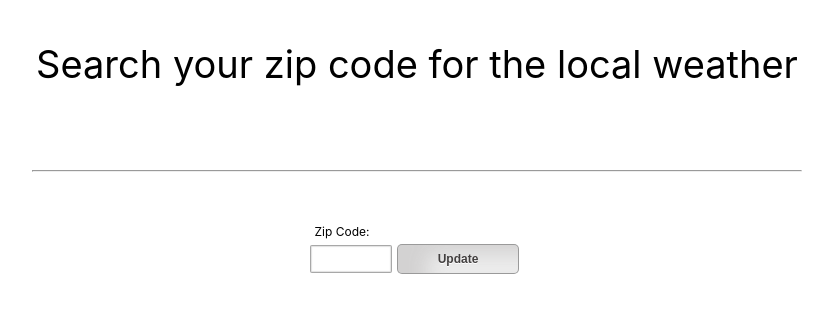
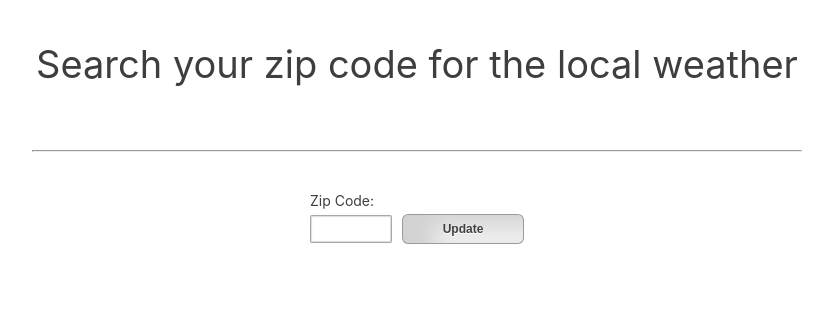
Before and after one commit to Joelstraley/Weather-App-Challenge, a React (Create React App) app: page / in a window 1280 px wide. Shown: the top 312 px of the page, without its empty margins (223-1056 px from the left). Built offline with nearby package versions, Linux system fonts and the light colour scheme; no server answers.

Commit message:
updated CSS margins and changed overall font color to dark gray

```diff
--- a/src/Components/SearchField/style.css
+++ b/src/Components/SearchField/style.css
@@ -1,51 +1,50 @@
-.header {
+.container {
   display: flex;
-  flex-direction: row;
+  flex-direction: column;
   justify-content: center;
+  padding-top: 1em;
 }
 
-.cityName {
-  font-weight: 400;
-  font-size: 38px;
+hr {
+  height: 1%;
+  width: 60%;
+  margin-bottom: 40px;
 }
 
-.icon {
-  height: 2em;
-  width: 2em;
-  margin: 40px 0 0 5px;
+.zipLabel {
+  margin-top: auto;
+  margin-bottom: auto;
+  margin-left: -150px;
+  font-size: 14px;
 }
 
-.weatherDescription {
-  font-weight: 400;
-  font-size: 14px;
-  margin-top: -1.5rem;
-  margin-bottom: 30px;
+input {
+  width: 5em;
+  padding: 6px 10px;
+  background: #fff;
+  color: #45474b;
+  border-radius: 2px;
+  border: 1px solid #1111115d;
+  box-shadow: inset 0px 0px 1px 1px rgba(0, 0, 0, 0.144);
+  font-weight: 200;
+  font-size: 12px;
 }
 
-.mainTemp {
-  font-weight: 400;
-  font-size: 48px;
-  justify-content: center;
-  margin-top: auto;
+input:focus {
+  outline: none;
 }
 
-.minTemp {
-  font-weight: 400;
+button {
+  padding: 7px 40px 7px 40px;
+  margin: 5px 0px 5px 10px;
+  font-family: Arial, Helvetica, sans-serif;
+  font-weight: 800;
+  font-size: 12px;
+  box-shadow: initial;
+  border-radius: 6px;
+  border: 1px solid #0808085d;
+  box-shadow: inset 30px 10px 20px rgba(206, 204, 204, 0.849);
+  background-color: 3px rgba(68, 67, 67, 0.788);
+  text-shadow: 0px 1px rgb(255, 255, 255);
+  color: rgba(63, 60, 60, 0.986);
 }
-
-.maxTemp {
-  font-weight: 400;
-  margin-left: 25px;
-}
-
-.maxMin {
-  display: flex;
-  flex-direction: row;
-  justify-content: center;
-  margin-top: -40px;
-  margin-bottom: 20px;
-}
-
-.degree {
-  font: 0.75em 'Fira Sans', sans-serif;
-}
--- a/src/Components/WeatherDisplay/style.css
+++ b/src/Components/WeatherDisplay/style.css
@@ -1,49 +1,53 @@
-.container {
+.header {
   display: flex;
-    flex-direction: column;
+  flex-direction: row;
   justify-content: center;
-    padding-top: 1em
 }
 
-hr {
-    height: 1%;
-    width: 60%;
-    margin-bottom: 40px;
+.cityName {
+  font-weight: 400;
+  font-size: 38px;
 }
 
-.zipLabel {
-    margin-bottom: auto;
-    margin-left: -150px;
-    font-size: 12px;
+.icon {
+  height: 2em;
+  width: 2em;
+  margin: 40px 0 0 5px;
 }
 
-input {
-    width: 5em;
-    padding: 6px 10px;
-    background: #fff;
-    color: #45474b;
-    border-radius: 2px;
-    border: 1px solid #1111115d;
-    box-shadow: inset 0px 0px 1px 1px rgba(0, 0, 0, 0.116);
-    font-weight: 200;
-    font-size: 12px;
+.weatherDescription {
+  font-weight: 400;
+  font-size: 18px;
+  margin-top: -1.5rem;
+  margin-bottom: 30px;
 }
 
-input:focus {
-    outline: none
+.mainTemp {
+  font-weight: 400;
+  font-size: 48px;
+  justify-content: center;
+  margin-top: auto;
 }
 
-button {
-    padding: 7px 40px 7px 40px;
-    margin: 5px;
-    font-family: Arial, Helvetica, sans-serif;
-    font-weight: 800;
-    font-size: 12px;
-    box-shadow: initial;
-    border-radius: 5px;
-    border: 1px solid #0808085d;
-    box-shadow:  inset 30px 10px 20px rgba(206, 204, 204, 0.849);
-    background-color: 3px rgba(255, 249, 249, 0.562);
-    text-shadow: 0px 1px rgb(255, 255, 255);
-    color: rgba(63, 60, 60, 0.986);
+.minTemp {
+  font-weight: 400;
 }
+
+.maxTemp {
+  font-weight: 400;
+  margin-left: 35px;
+}
+
+.maxMin {
+  display: flex;
+  flex-direction: row;
+  justify-content: center;
+  margin-top: -60px;
+  margin-bottom: 20px;
+  margin-right: 20px;
+  font-size: 24px;
+}
+
+.degree {
+  font: 0.75em 'Fira Sans', sans-serif;
+}
--- a/src/index.css
+++ b/src/index.css
@@ -5,6 +5,7 @@ body {
     sans-serif;
   -webkit-font-smoothing: antialiased;
   -moz-osx-font-smoothing: grayscale;
+  color: rgba(36, 35, 35, 0.877);
 }
 
 code {
```
Also changed, not shown: src/Components/WeatherDisplay/index.js (+38 -11 lines). Lines whose indentation alone changed are shown as unchanged.
